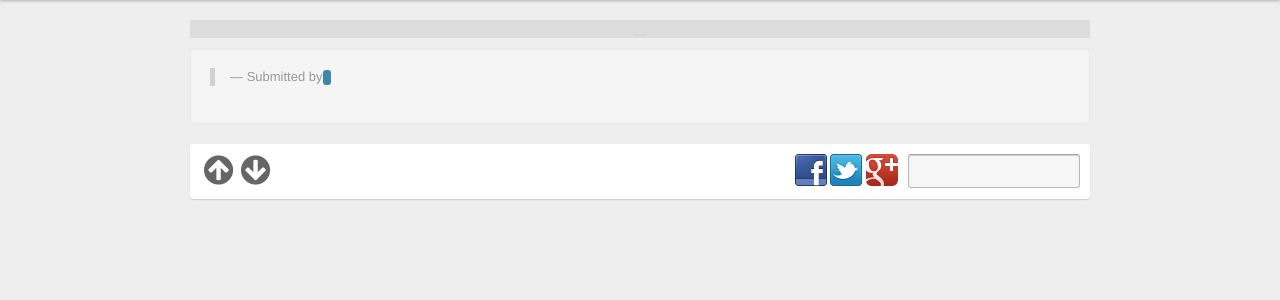
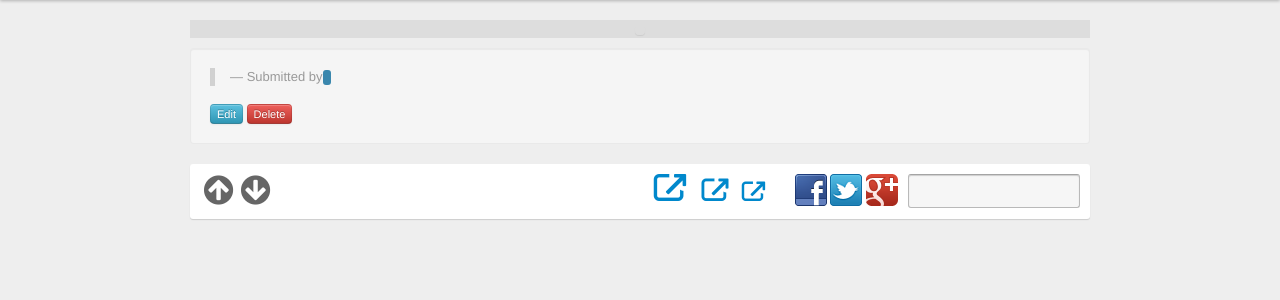
Before and after one commit to alfg/screenchop, a Python web app: template screenchop/templates/chops/chop.html in a window 1280 px wide. Shown: the part 40-340 px from the top of the page. Run offline with Jinja, Linux system fonts and the light colour scheme; the template is opened without the code that fills it, so the values that code supplies are empty; some libraries are stand-ins or nearby versions.

Commit message:
Added direct image links to chop page with tooltips. Adding edit/delete buttons to chop view for chop submitter, but non-functional yet.

```diff
--- a/screenchop/static/css/custom.css
+++ b/screenchop/static/css/custom.css
@@ -409,6 +409,9 @@ span.user-stat-name {
     rgba(0, 0, 0, 0.075);
 }
 
+span#add-tag-button > a { /* Override hack to align Tag Image button */
+    margin-top: 0;
+}
 /* Social Buttons on Chops page */
 
 #social-area {
@@ -480,6 +483,10 @@ span.user-stat-name {
 .share-panel-services {
     line-height: 0;
 }
+ul.share-group {
+    float: right;
+}
+
 .share-group li {
     display: inline;
 }
@@ -520,6 +527,31 @@ span.user-stat-name {
 
 }
 
+#social-area ul.img-links {
+    float: left;
+    margin-top: 5px;
+}
+
+#social-area .img-links li {
+    display: inline;
+}
+
+#social-area .img-links #directFullLink {
+    font-size: 36px;
+}
+
+#social-area .img-links #directMedLink {
+    font-size: 30px;
+}
+
+#social-area .img-links #directThumbLink {
+    font-size: 26px;
+}
+
+#social-area ul.img-links i {
+    vertical-align: middle;
+}
+
 /* Account > Uploads page */
 li.account-uploads {
     width: 240px;
--- a/screenchop/static/js/custom/tooltips.js
+++ b/screenchop/static/js/custom/tooltips.js
@@ -15,3 +15,6 @@
 
 // Add Custom Categories Tooltip
 $('#add-category').tooltip({placement: 'right'})
+$('#directFullLink').tooltip({placement: 'top'})
+$('#directMedLink').tooltip({placement: 'top'})
+$('#directThumbLink').tooltip({placement: 'top'})
--- a/screenchop/templates/chops/chop.html
+++ b/screenchop/templates/chops/chop.html
@@ -62,7 +62,13 @@
                         {% endif %}
                         <small>Submitted by <a class="no-underline" href="/u/{{ chop.submitter }}"><span class="label label-info">{{ chop.submitter }}</span></a></small>
                     </blockquote>
-                    <div id="add-tag-button"></div>
+
+                    <span id="add-tag-button"></span>
+                    {% if session['username'] == chop.submitter %}
+                    <button class="btn btn-mini btn-info">Edit</button>
+                    <button class="btn btn-mini btn-danger" href="#delete-chop" data-toggle="modal">Delete</button>
+                    {% endif %}
+
                 </div>
 
                 <div id="social-area">
@@ -82,6 +88,13 @@
                     </div>
 
                     <div class="pull-right">
+
+                    <ul class="img-links">
+                        <li><a class="no-underline" href="{{ s3FullURL }}{{ chop.filename }}" id="directFullLink" rel="tooltip" title="Direct Link - Full"><i class="icon-external-link"></i></a></li>
+                        <li><a class="no-underline" href="{{ s3MedURL }}{{ chop.filename }}" id="directMedLink" rel="tooltip" title="Direct Link - Medium"><i class="icon-external-link"></i></a></li>
+                        <li><a class="no-underline" href="{{ s3ThumbsURL }}{{ chop.filename }}" id="directThumbLink" rel="tooltip" title="Direct Link - Thumb"><i class="icon-external-link"></i></a></li>
+                    </ul>
+
                     <ul class="share-group">
                     <li class="primary-service">
                          <a class="share-service-button" href="http://www.facebook.com/sharer.php?u={{ fullURL }}c/{{ chop.filename }}" onclick="socialPopup(this.href); return false">
@@ -122,4 +135,21 @@
         </div>
     </div> <!-- /container -->
 
+<div class="modal hide" id="delete-chop">
+
+    <div class="modal-header">
+        <h3>Delete Post?</h3>
+    </div>
+    <div class="modal-body">
+
+    <p>Are you sure you want to delete this post? This action cannot be undone.</p>
+
+    </div>
+    <div class="modal-footer">
+        <a href="#" class="btn btn-danger" data-dismiss="modal">Delete</a>
+        <a href="#" class="btn" data-dismiss="modal">Close</a>
+    </div>
+
+</div>
+
 {% include 'layout/footer.html' %}
--- a/screenchop/views/chops.py
+++ b/screenchop/views/chops.py
@@ -56,5 +56,5 @@ def chop(filename):
     return render_template('chops/chop.html', chop=chop, regForm=regForm,
                             loginForm=loginForm, fullURL=fullURL,
                             shortURL=shortURL, score=score, vote=vote,
-                            tagging=tagging, tagable=tagable,
-                            s3MediumURL=s3MediumURL)
+                            tagging=tagging, tagable=tagable, s3FullURL=s3FullURL,
+                            s3MediumURL=s3MediumURL, s3ThumbsURL=s3ThumbsURL)
```
